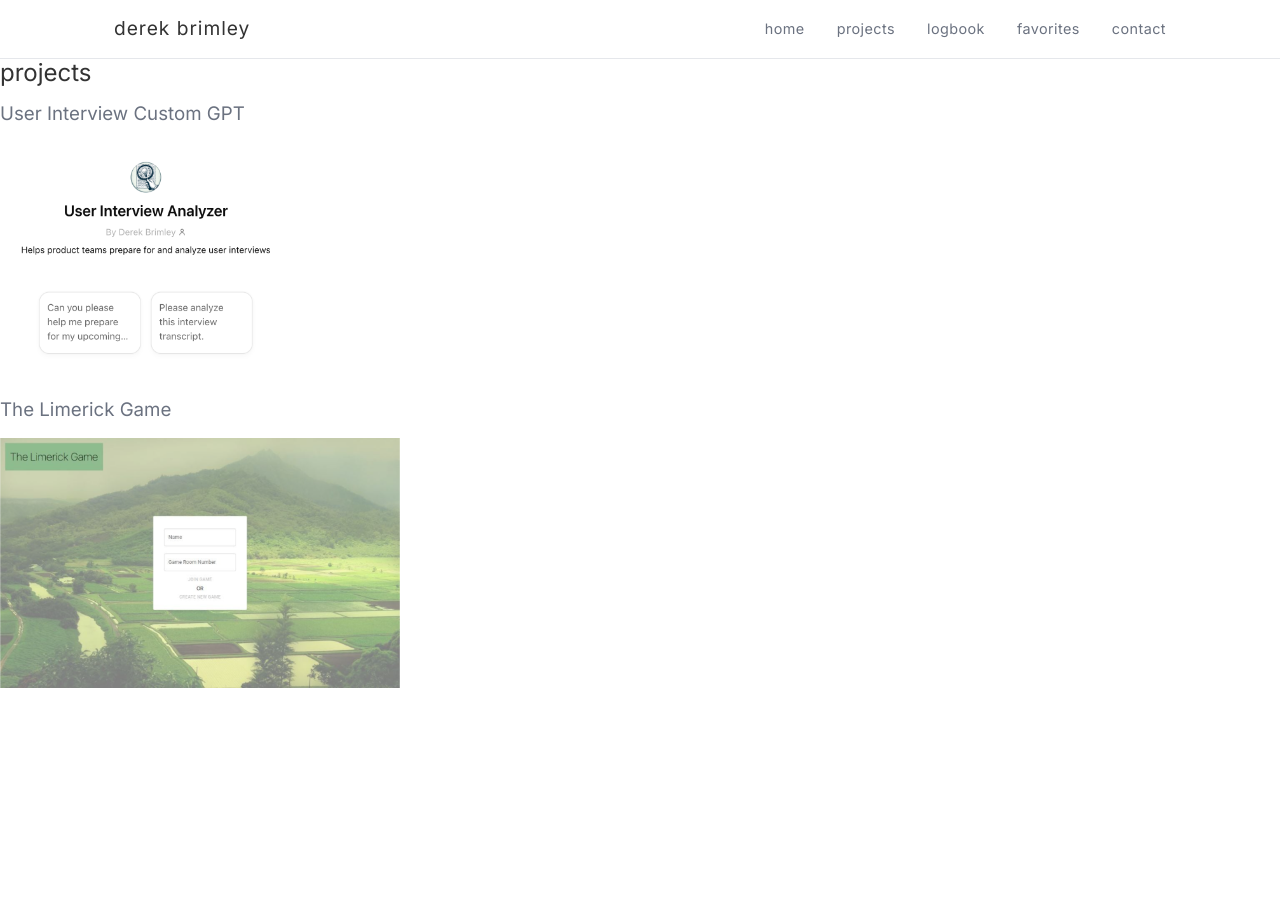
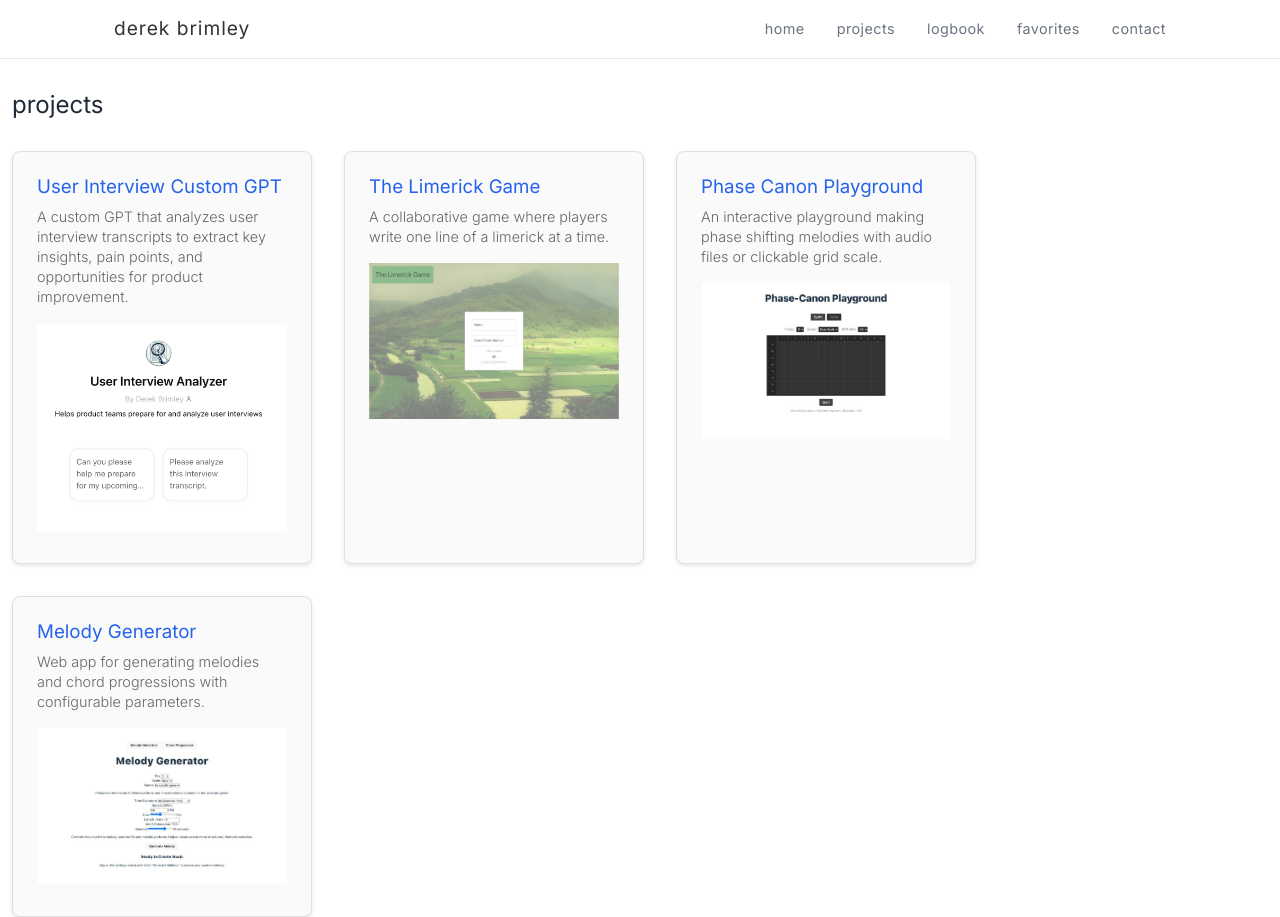
Before and after one commit to derekbrimley/personal-site, a SvelteKit app: page /projects in a window 1280 px wide. Before the commit the page ends 800 px from the top, so only its background shows below. Built offline with nearby package versions, Linux system fonts and the light colour scheme.

Commit message:
Added new projects

```diff
--- a/src/routes/projects/+page.svelte
+++ b/src/routes/projects/+page.svelte
@@ -2,24 +2,94 @@
     import Header from '../Header.svelte';
     import limerick_homepage from '$lib/images/limerick_game_homepage.png';
     import interview_gpt from '$lib/images/interview_custom_gpt.png';
+    import phase_shifter from '$lib/images/phase canon playground.png';
+    import melody_generator from '$lib/images/melody-generator.png';
 </script>
 <Header />
 <h2>projects</h2>
-<div>
+<div class='project_list'>
+
+    <div class='project_container'>
         <h3>
             <a target='blank' href='https://chatgpt.com/g/g-bpSCO9run-user-interview-analyzer'>User Interview Custom GPT</a>
         </h3>
+        <p class='project_description'>A custom GPT that analyzes user interview transcripts to extract key insights, pain points, and opportunities for product improvement.</p>
         <img class='project_image' src={interview_gpt} alt='interview custom gpt' />
     </div>
-<div>
+    <div class='project_container'>
         <h3>
             <a target='blank' href='https://limerick-game.vercel.app/'>The Limerick Game</a>
         </h3>
+        <p class='project_description'>A collaborative game where players write one line of a limerick at a time.</p>
         <img class='project_image' src={limerick_homepage} alt='limerick game homepage' />
+    </div>
+    <div class='project_container'>
+        <h3>
+            <a target='blank' href='https://phase-shifter.vercel.app/'>Phase Canon Playground</a>
+        </h3>
+        <p class='project_description'>An interactive playground making phase shifting melodies with audio files or clickable grid scale.</p>
+        <img class='project_image' src={phase_shifter} alt='limerick game homepage' />
+    </div>
+    <div class='project_container'>
+        <h3>
+            <a target='blank' href='https://melody-generator-oeez4jp8h-derek-brimleys-projects.vercel.app/'>Melody Generator</a>
+        </h3>
+        <p class='project_description'>Web app for generating melodies and chord progressions with configurable parameters.</p>
+        <img class='project_image' src={melody_generator} alt='melody generator homepage' />
+    </div>
 </div>
 
 <style>
+    .project_list {
+        display: flex;
+        gap: 2rem;
+        justify-content: flex-start;
+        max-width: 1200px;
+        flex-wrap: wrap;
+        margin: 0 12px;
+    }
     .project_image {
-        height: 250px;
+        width: 250px;
+    }
+
+    h2 {
+        margin: 2rem 12px;
+        color: #1f2937;
+    }
+
+    /* Individual project cards */
+    .project_container {
+        margin-bottom: 0;
+        padding: 1.5rem;
+        border: 1px solid #e0e0e0;
+        border-radius: 8px;
+        background-color: #fafafa;
+        box-shadow: 0 2px 4px rgba(0, 0, 0, 0.1);
+        width: 300px;
+    }
+
+    .project_description {
+        color: #666;
+        font-size: 0.9rem;
+        line-height: 1.4;
+        margin-bottom: 1rem;
+        margin-top: 0;
+    }
+
+    h3 {
+        margin-top: 0;
+        margin-bottom: 0.5rem;
+        color: #333;
+    }
+
+    h3 a {
+        text-decoration: none;
+        color: #2563eb;
+        transition: color 0.2s ease;
+    }
+
+    h3 a:hover {
+        color: #1d4ed8;
+        text-decoration: underline;
     }
 </style>
```
Also changed, not shown: src/lib/images/melody-generator.png (added), src/lib/images/phase canon playground.png (added). Lines whose indentation alone changed are shown as unchanged.
